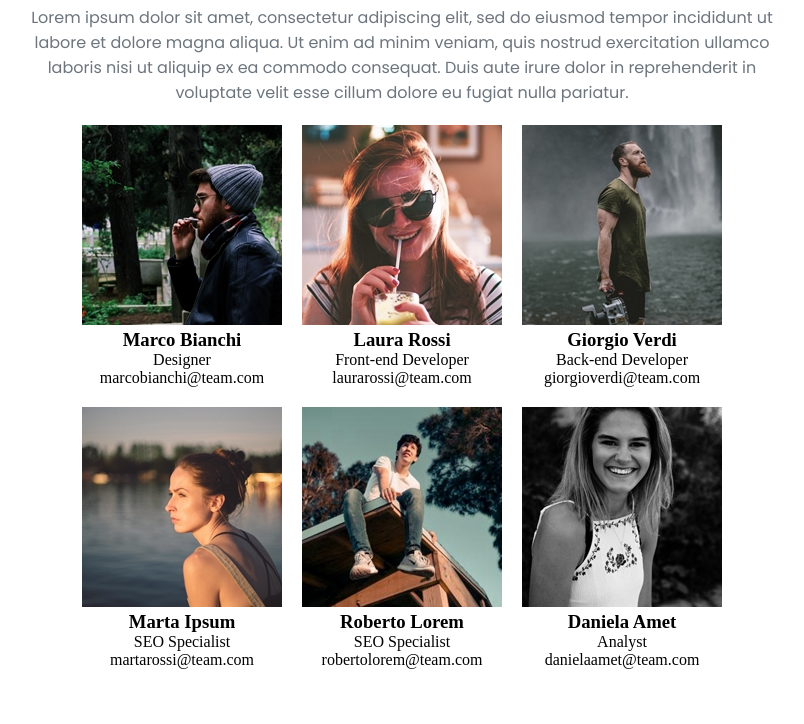
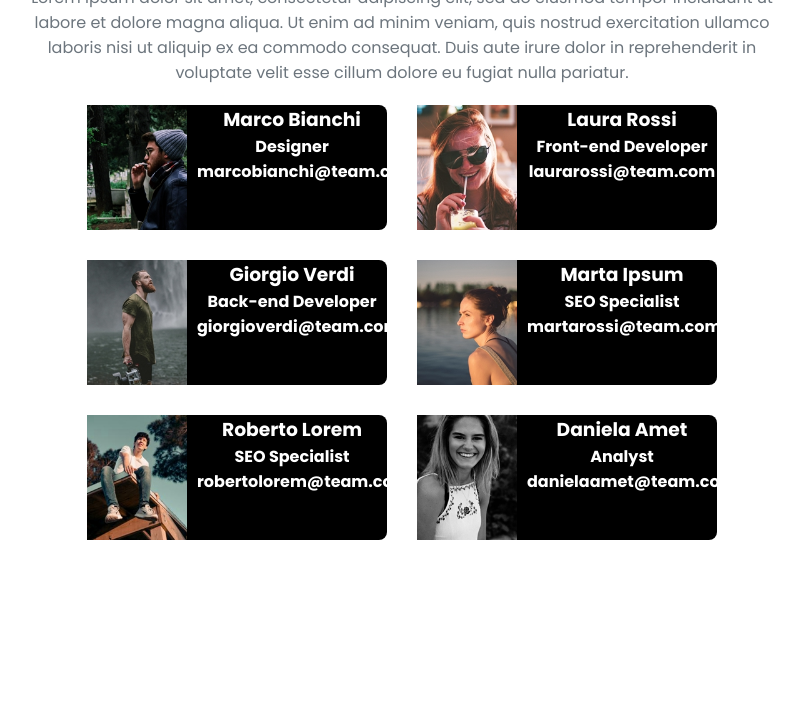
Before and after one commit to AmbraCanini/js-our-team, a plain HTML site: page index.html in a window 1280 px wide. Shown: the part 135-859 px from the top of the page, without its empty margins (238-1042 px from the left). After the commit the page ends 800 px from the top, so only its background shows below. Drawn offline with Linux system fonts and the light colour scheme; a web font is replaced by a local one.

Commit message:
aggiunta del css

```diff
--- a/style.css
+++ b/style.css
@@ -14,7 +14,7 @@
 
 .main-title {
     font-family: 'Climate Crisis', sans-serif;
-    font-size: 56px;
+    font-size: 40px;
     font-weight: bold;
     color: #20c997;
     margin-bottom: 20px;
@@ -30,6 +30,40 @@
     display: flex;
     flex-wrap: wrap;
     justify-content: center;
-    gap: 20px;
+    gap: 30px;
     margin-top: 20px;
+    width: 100%;
+
 }
+
+.card-body {
+    font-family: 'Poppins', sans-serif;
+    font-weight: bold;
+    color: #20c997;
+    margin-bottom: 20px;
+    color: white;
+    flex: 1;
+    min-width: 0;
+}
+
+.card {
+    height: auto;
+    border-radius: 8px;
+    display: flex;
+    width: 300px;
+    background-color: black;
+    gap: 10px;
+
+}
+
+.card-header img {
+    width: 100%;
+    height: 125px;
+    object-fit: cover;
+    display: block;
+}
+
+.card-header {
+    width: 100px;
+    flex-shrink: 0;
+}
```
